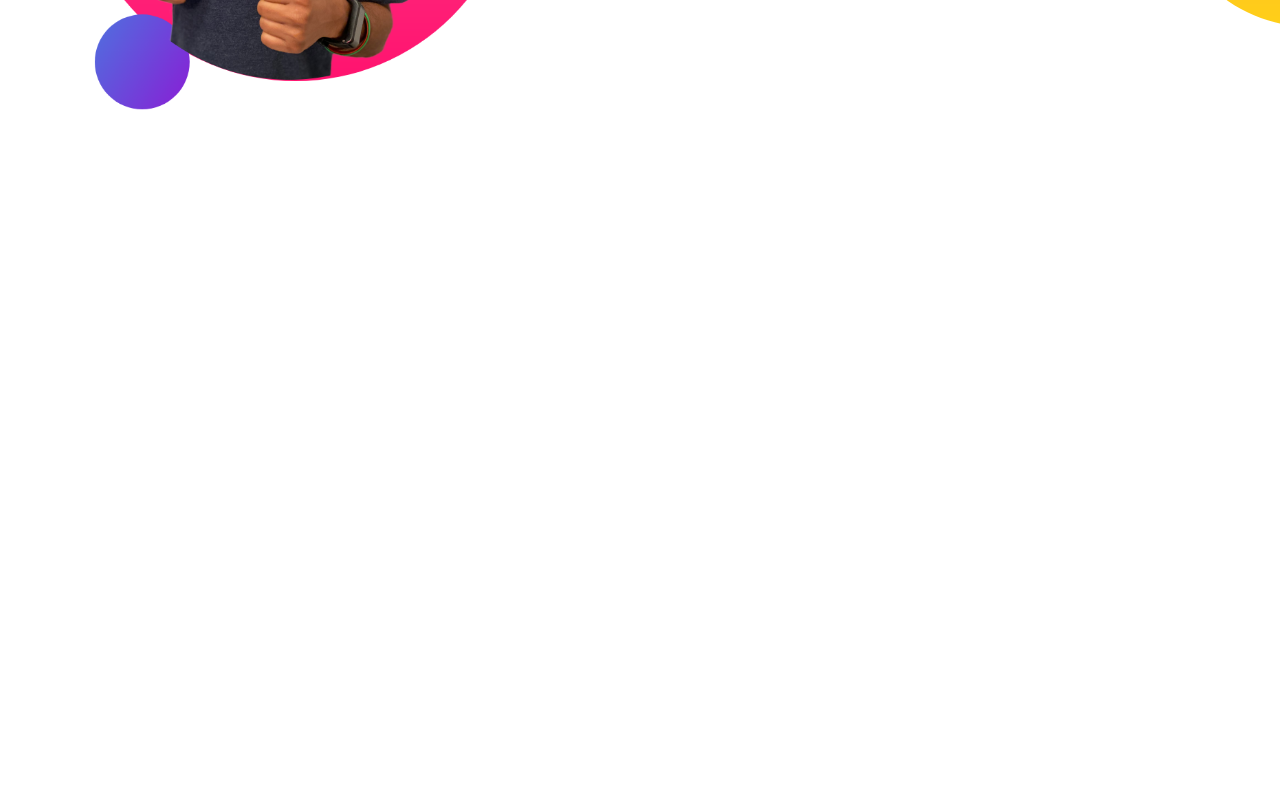
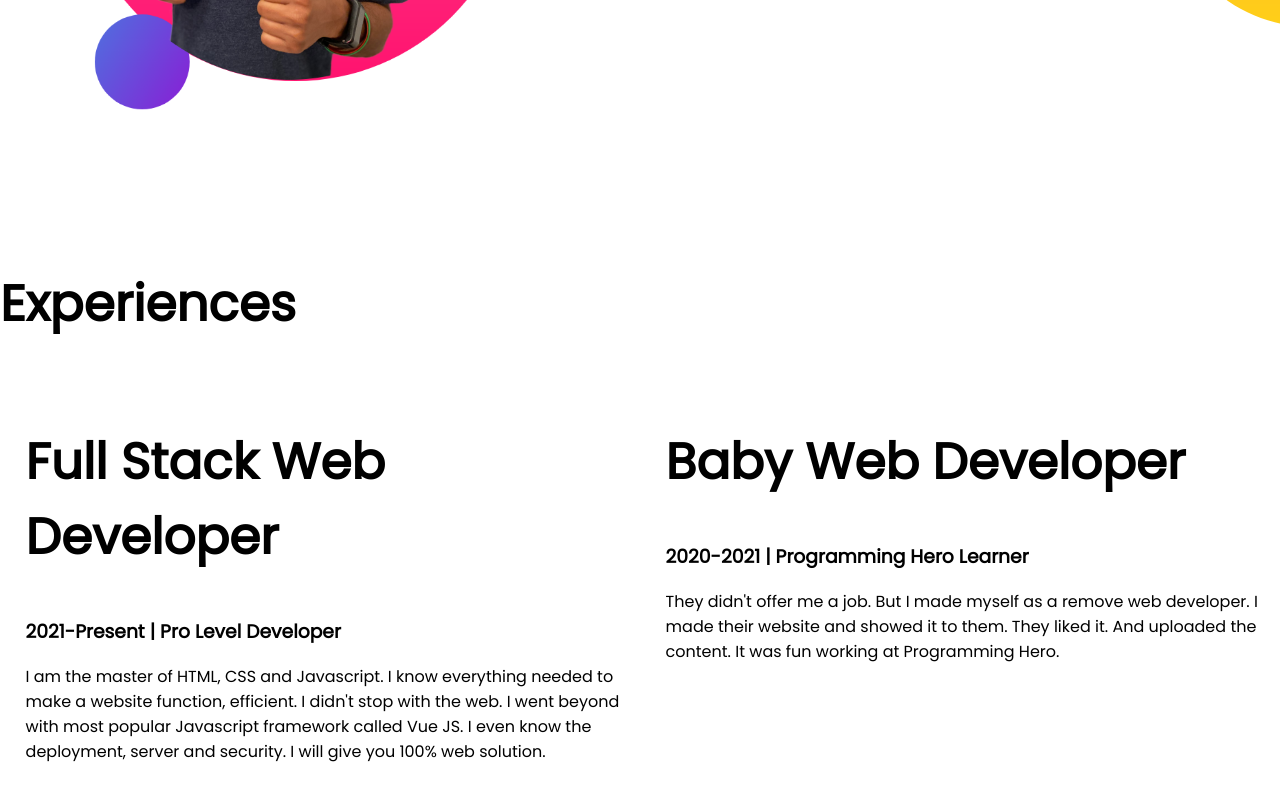
Before and after one commit to HAFIZAASMA/hafiza-portfolio, a plain HTML site: page index.html in a window 1280 px wide. Shown: the part 1007-1807 px from the top of the page. Before the commit the page ends 1274 px from the top, so only its background shows below. Drawn offline with Linux system fonts and the light colour scheme.

Commit message:
experiences

```diff
--- a/index.html
+++ b/index.html
@@ -13,7 +13,7 @@
 </head>
 
 <body>
-  <section class="top-benner">
+  <section class="top-benner flexible-container">
     <div class="half-width">
       <h1>Welcome To</h1>
       <h1><span class="orenge">hafiza asma</span> World</h1>
@@ -28,7 +28,7 @@
       <img src="images/jhankar.png" alt="">
     </div>
   </section>
-  <section class="dream-big">
+  <section class="dream-big flexible-container">
     <div class="half-width">
       <img src="images/jhankar2.png" alt="">
     </div>
@@ -39,6 +39,21 @@
       <a class="link-button" target="_blank" href="">DOWNLOAD RESUME</a>
 
     </div>
+  </section>
+  <section class="experiences">
+    <h1>Experiences</h1>
+    <div class="flexible-container">
+      <div class="half-width">
+        <h1>Full Stack Web Developer</h1>
+        <h3>2021-Present | Pro Level Developer</h3>
+        <p>I am the master of HTML, CSS and Javascript. I know everything needed to make a website function, efficient. I didn't stop with the web. I went beyond with most popular Javascript framework called Vue JS. I even know the deployment, server and security. I will give you 100% web solution.</p>
+      </div>
+      <div class="half-width">
+        <h1>Baby Web Developer</h1>
+        <h3>2020-2021 | Programming Hero Learner</h3>
+        <p>They didn't offer me a job. But I made myself as a remove web developer. I made their website and showed it to them. They liked it. And uploaded the content. It was fun working at Programming Hero.</p>
+      </div>
+    </div>
 
   </section>
 
--- a/style.css
+++ b/style.css
@@ -8,7 +8,7 @@ h1{
 .orenge{
   color: orange;
 }
-section{
+.flexible-container{
   display: flex;
   margin-bottom: 150px;
 }
```
